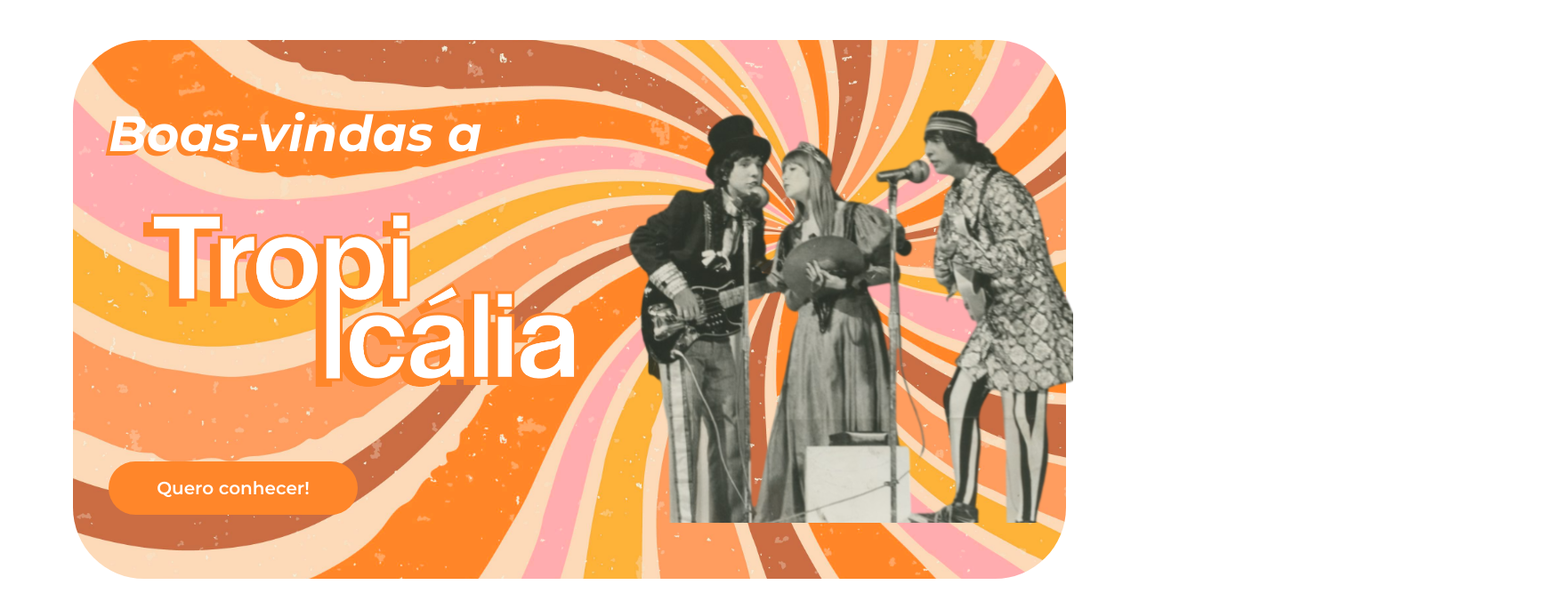
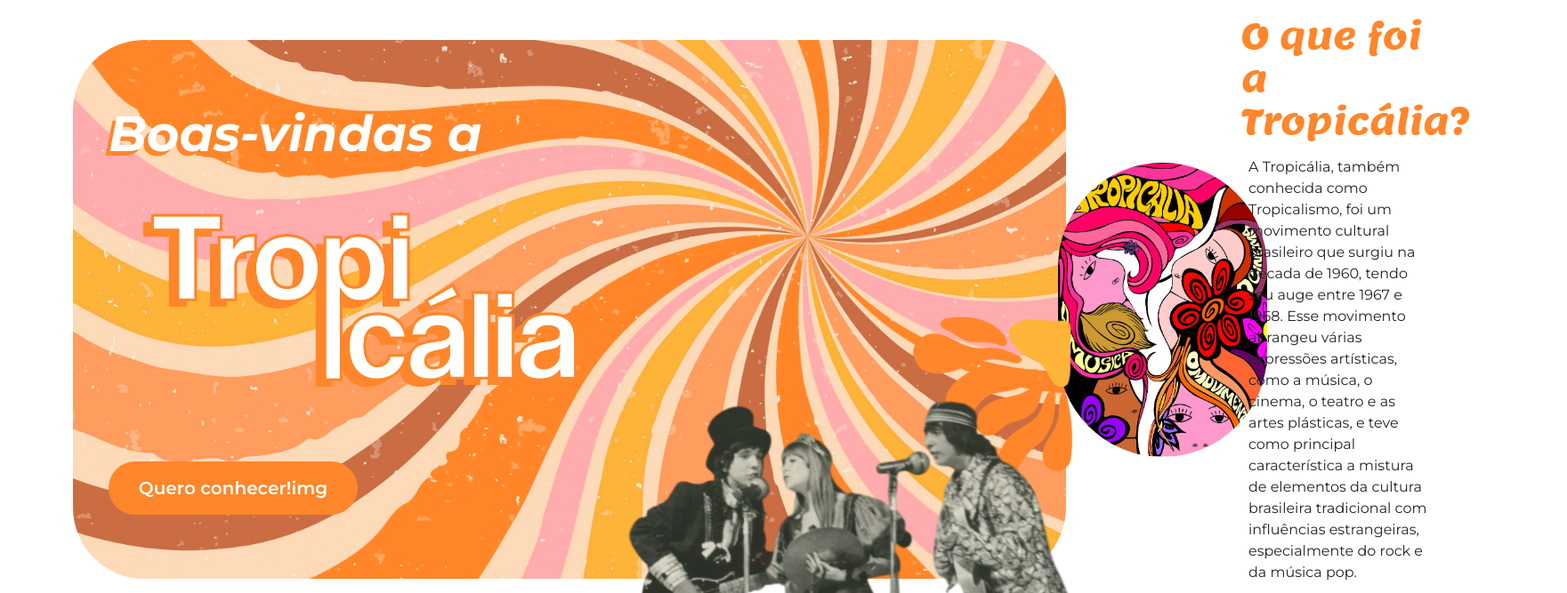
Before and after one commit to silvakelvin17/acessibilidade, a plain HTML site: page index.html in a window 1280 px wide. Shown: the part 230-897 px from the top of the page at 89% size, 1761 px wide, since content can reach past the window. Drawn offline with nearby package versions, Linux system fonts and the light colour scheme; a script that the page names is missing.

Commit message:
muito massa

```diff
--- a/index.html
+++ b/index.html
@@ -36,15 +36,19 @@
                         height="278" loading="lazy">
                     <a href="#tropicalia"
                         class="btn btn-primary btn-lg botao-inicio fw-semibold">Quero
-                        conhecer!</a>
+                        conhecer!img</a>
                 </div>
-                <img src="img/lossy-page1-640px-Os_Mutantes.tif (1).png" alt="">
+                <img src="img/lossy-page1-640px-Os_Mutantes.tif (1).png" class="img-fluid img-inicio" alt=">
 
             </div>
         </section>
 
         <section id="tropicalia" class="my-5 pt-6 secao-tropicalia">
             <div class="container d-flex align-items-center ">
+                <div class="col-4 d-flex justify-content-center">
+                <img src="img/image (1).png" class="rounded-pill" width="273"
+                  height="331"  loading="lazy" alt="">
+                </div>
                   <div class="col-5">
                     <h2>O que foi a Tropicália?</h2>
                     <p class="p-2">A Tropicália, também conhecida como Tropicalismo, foi um movimento cultural
```
